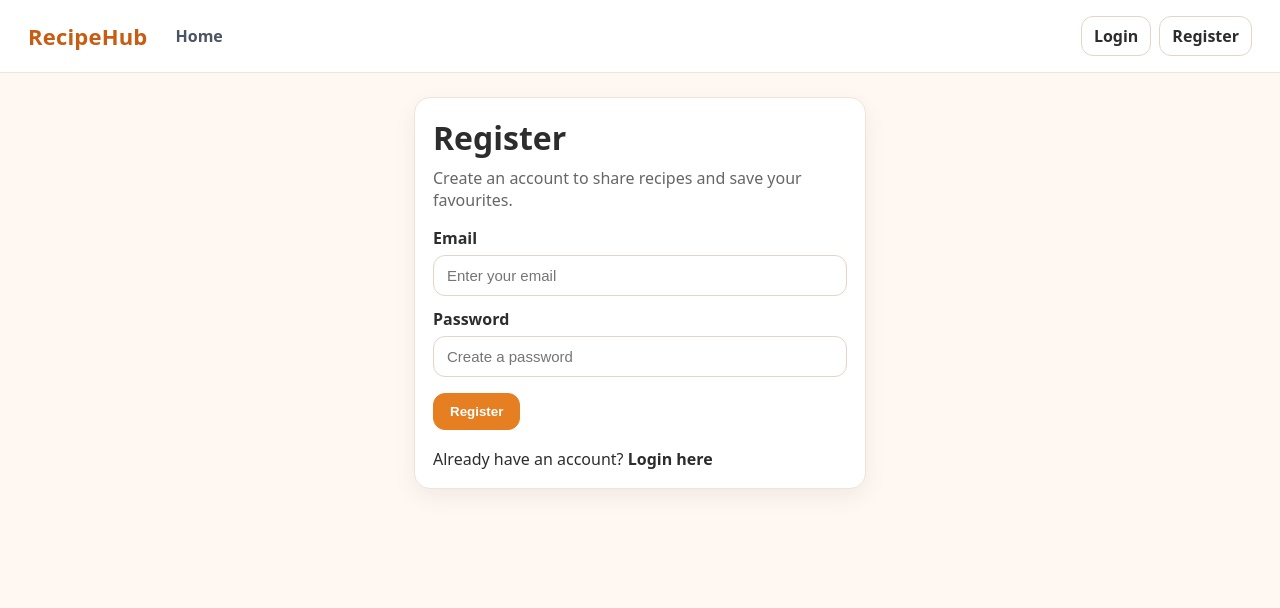
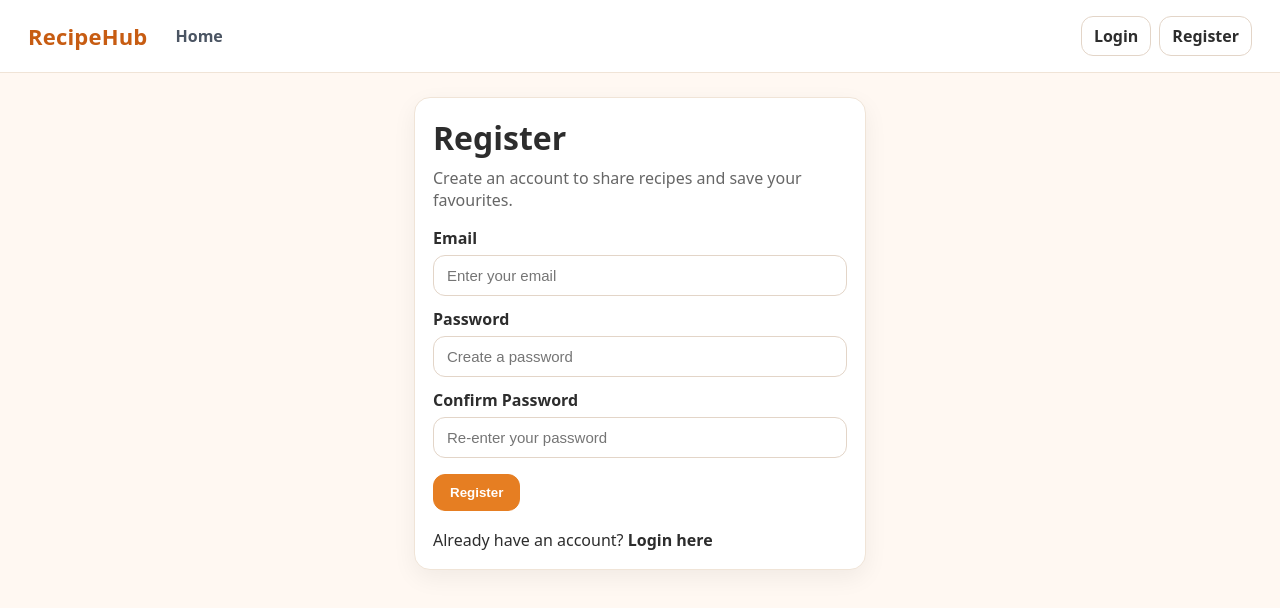
Before and after one commit to y4pff/Code-Conquer, a React (Vite) app: page /register in a window 1280 px wide. Shown: the top 608 px of the page. Built offline with nearby package versions, Linux system fonts and the light colour scheme.

Commit message:
Added confirm password field and password validation to register page

```diff
--- a/src/pages/Register.jsx
+++ b/src/pages/Register.jsx
@@ -5,6 +5,7 @@
 export default function Register() {
   const [email, setEmail] = useState("");
   const [password, setPassword] = useState("");
+  const [confirmPassword, setConfirmPassword] = useState("");
   const [loading, setLoading] = useState(false);
   const [errorMessage, setErrorMessage] = useState("");
   const [successMessage, setSuccessMessage] = useState("");
@@ -16,6 +17,18 @@
     setLoading(true);
     setErrorMessage("");
     setSuccessMessage("");
+
+    if (password !== confirmPassword) {
+      setErrorMessage("Passwords do not match. Please try again.");
+      setLoading(false);
+      return;
+    }
+
+    if (password.length < 6) {
+      setErrorMessage("Password must be at least 6 characters.");
+      setLoading(false);
+      return;
+    }
 
     const { error } = await supabase.auth.signUp({
       email,
@@ -44,10 +57,8 @@
           Create an account to share recipes and save your favourites.
         </p>
 
-        {/* ERROR MESSAGE */}
         {errorMessage && (
-          <div
-            style={{
+          <div style={{
             marginBottom: 16,
             padding: "12px 14px",
             borderRadius: 12,
@@ -55,16 +66,13 @@
             border: "1px solid #f5c2c0",
             color: "#b42318",
             fontSize: "0.95rem",
-            }}
-          >
+          }}>
             {errorMessage}
           </div>
         )}
 
-        {/* SUCCESS MESSAGE */}
         {successMessage && (
-          <div
-            style={{
+          <div style={{
             marginBottom: 16,
             padding: "12px 14px",
             borderRadius: 12,
@@ -72,8 +80,7 @@
             border: "1px solid #abefc6",
             color: "#067647",
             fontSize: "0.95rem",
-            }}
-          >
+          }}>
             {successMessage}
           </div>
         )}
@@ -99,6 +106,16 @@
             required
           />
 
+          <label className="label">Confirm Password</label>
+          <input
+            className="input"
+            type="password"
+            placeholder="Re-enter your password"
+            value={confirmPassword}
+            onChange={(e) => setConfirmPassword(e.target.value)}
+            required
+          />
+
           <div style={{ marginTop: 16 }}>
             <button className="btn" type="submit" disabled={loading}>
               {loading ? "Creating account..." : "Register"}
```
Lines whose indentation alone changed are shown as unchanged.
